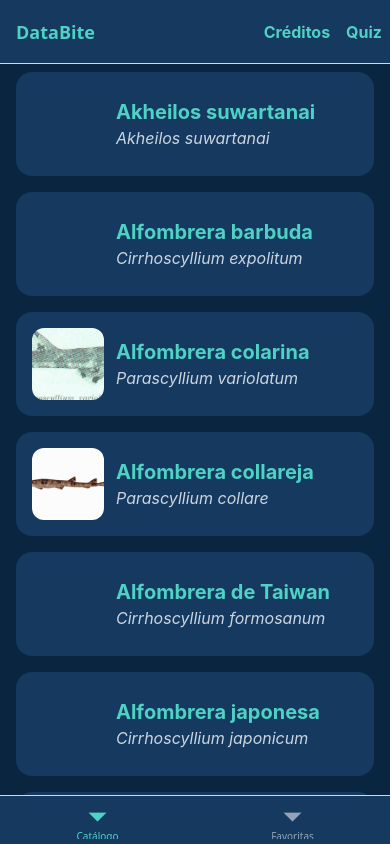
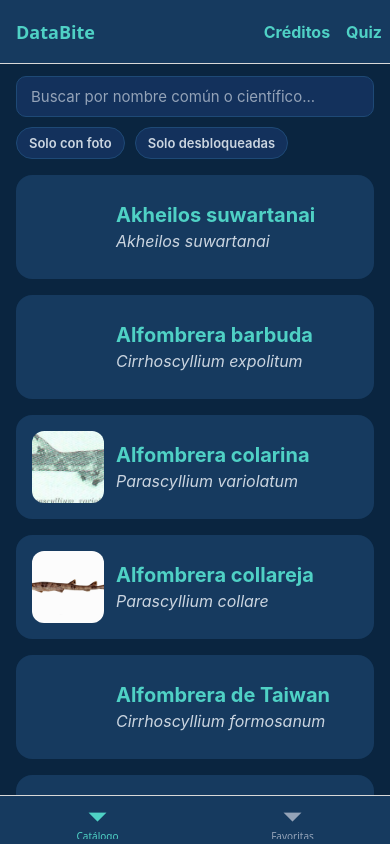
Before and after one commit to nidoco/DataBite, a React Native app: screen /Catalogo in a window 390 px wide. Built offline with nearby package versions, Linux system fonts and the light colour scheme; what react-native-worklets would draw is missing.

Commit message:
Agregar buscador y filtros al catálogo

```diff
--- a/screens/CatalogoScreen.tsx
+++ b/screens/CatalogoScreen.tsx
@@ -1,35 +1,59 @@
-import { FlatList, Text, StyleSheet, Pressable, View } from 'react-native';
-import { SafeAreaView } from 'react-native-safe-area-context';
-import { SharkCard } from '../components/SharkCard';
-import loadSharks from '../data/loadSharks';
-import { NativeStackScreenProps } from '@react-navigation/native-stack';
-import { BottomTabScreenProps } from '@react-navigation/bottom-tabs';
-import { CompositeScreenProps } from '@react-navigation/native';
-import { RootStackParamList, TabsParamList } from '../types/navigation';
-import { useLayoutEffect } from 'react';
-import { useProgreso } from '../data/progresoContext';
+import {
+  FlatList,
+  Text,
+  StyleSheet,
+  Pressable,
+  View,
+  TextInput,
+} from "react-native";
+import { SafeAreaView } from "react-native-safe-area-context";
+import { SharkCard } from "../components/SharkCard";
+import loadSharks from "../data/loadSharks";
+import { NativeStackScreenProps } from "@react-navigation/native-stack";
+import { BottomTabScreenProps } from "@react-navigation/bottom-tabs";
+import { CompositeScreenProps } from "@react-navigation/native";
+import { RootStackParamList, TabsParamList } from "../types/navigation";
+import { useLayoutEffect, useState } from "react";
+import { useProgreso } from "../data/progresoContext";
+import { filtrarEspecies } from "../data/buscarEspecies";
 
 type Props = CompositeScreenProps<
-    BottomTabScreenProps<TabsParamList, 'Catalogo'>,
+  BottomTabScreenProps<TabsParamList, "Catalogo">,
   NativeStackScreenProps<RootStackParamList>
 >;
 
 export function CatalogoScreen({ navigation }: Props) {
   const { desbloqueadas, cargando } = useProgreso();
 
-    // Las extintas solo aparecen cuando ya se desbloquearon. Mientras carga el progreso, se ocultan.
-    const sharks = loadSharks().filter(
-        (shark) => !shark.extinta || (!cargando && desbloqueadas.includes(shark.id))
+  const [texto, setTexto] = useState("");
+  const [soloConFoto, setSoloConFoto] = useState(false);
+  const [soloDesbloqueadas, setSoloDesbloqueadas] = useState(false);
+
+  // 1. Especies visibles según el estado de carga y desbloqueo
+  const especiesDisponibles = loadSharks().filter(
+    (shark) =>
+      !shark.extinta || (!cargando && desbloqueadas.includes(shark.id)),
+  );
+
+  // 2. Aplicar búsqueda y filtros activos
+  const sharks = filtrarEspecies(
+    especiesDisponibles,
+    {
+      texto,
+      soloConFoto,
+      soloDesbloqueadas,
+    },
+    cargando ? [] : desbloqueadas,
   );
 
   useLayoutEffect(() => {
     navigation.setOptions({
       headerRight: () => (
         <View style={styles.encabezadoDerecha}>
-                    <Pressable onPress={() => navigation.navigate('Creditos')}>
+          <Pressable onPress={() => navigation.navigate("Creditos")}>
             <Text style={styles.botonQuiz}>Créditos</Text>
           </Pressable>
-                    <Pressable onPress={() => navigation.navigate('Quiz')}>
+          <Pressable onPress={() => navigation.navigate("Quiz")}>
             <Text style={styles.botonQuiz}>Quiz</Text>
           </Pressable>
         </View>
@@ -37,19 +61,75 @@ export function CatalogoScreen({ navigation }: Props) {
     });
   }, [navigation]);
 
+  const hayBusqueda = texto.trim() !== "";
+
   return (
-        <SafeAreaView style={styles.container} edges={['left', 'right']}>
+    <SafeAreaView style={styles.container} edges={["left", "right"]}>
+      <View style={styles.controlesContainer}>
+        <TextInput
+          style={styles.inputBusqueda}
+          value={texto}
+          onChangeText={setTexto}
+          placeholder="Buscar por nombre común o científico..."
+          placeholderTextColor="#94a3b8"
+          maxLength={40}
+          autoCorrect={false}
+        />
+
+        <View style={styles.filtrosRow}>
+          <Pressable
+            style={[styles.chipFiltro, soloConFoto && styles.chipFiltroActivo]}
+            onPress={() => setSoloConFoto((prev) => !prev)}
+          >
+            <Text
+              style={[styles.chipTexto, soloConFoto && styles.chipTextoActivo]}
+            >
+              Solo con foto
+            </Text>
+          </Pressable>
+
+          <Pressable
+            style={[
+              styles.chipFiltro,
+              soloDesbloqueadas && styles.chipFiltroActivo,
+            ]}
+            onPress={() => setSoloDesbloqueadas((prev) => !prev)}
+          >
+            <Text
+              style={[
+                styles.chipTexto,
+                soloDesbloqueadas && styles.chipTextoActivo,
+              ]}
+            >
+              Solo desbloqueadas
+            </Text>
+          </Pressable>
+        </View>
+      </View>
+
       <FlatList
         data={sharks}
         keyExtractor={(item) => item.id}
         renderItem={({ item }) => (
           <SharkCard
             shark={item}
-                        onPress={() => navigation.navigate('Detalle', { id: item.id })}
-
+            onPress={() => navigation.navigate("Detalle", { id: item.id })}
           />
         )}
-                ListEmptyComponent={<Text style={styles.emptyText}>Sin especies</Text>}
+        ListEmptyComponent={
+          hayBusqueda ? (
+            <View style={styles.vacio}>
+              <Text style={styles.emptyText}>
+                Sin resultados para "{texto.trim()}"
+              </Text>
+              <Pressable style={styles.chipFiltro} onPress={() => setTexto("")}>
+                <Text style={styles.chipTexto}>Limpiar búsqueda</Text>
+              </Pressable>
+            </View>
+          ) : (
+            <Text style={styles.emptyText}>Sin especies</Text>
+          )
+        }
       />
     </SafeAreaView>
   );
@@ -58,24 +138,69 @@ export function CatalogoScreen({ navigation }: Props) {
 const styles = StyleSheet.create({
   container: {
     flex: 1,
-        backgroundColor: '#0a2540',
+    backgroundColor: "#0a2540",
+  },
+  controlesContainer: {
+    paddingHorizontal: 16,
+    paddingTop: 12,
+    paddingBottom: 8,
+    gap: 10,
+  },
+  inputBusqueda: {
+    backgroundColor: "#13315c",
+    color: "#ffffff",
+    borderRadius: 10,
+    paddingHorizontal: 14,
+    paddingVertical: 10,
+    fontSize: 15,
+    borderWidth: 1,
+    borderColor: "#1e4976",
+  },
+  filtrosRow: {
+    flexDirection: "row",
+    gap: 10,
+  },
+  chipFiltro: {
+    paddingHorizontal: 12,
+    paddingVertical: 7,
+    borderRadius: 20,
+    backgroundColor: "#13315c",
+    borderWidth: 1,
+    borderColor: "#1e4976",
+  },
+  chipFiltroActivo: {
+    backgroundColor: "#4fd1c5",
+    borderColor: "#4fd1c5",
+  },
+  chipTexto: {
+    color: "#cbd5e0",
+    fontSize: 13,
+    fontWeight: "600",
+  },
+  chipTextoActivo: {
+    color: "#0a2540",
+    fontWeight: "bold",
+  },
+  vacio: {
+    alignItems: "center",
+    gap: 12,
+    padding: 16,
   },
   emptyText: {
-        textAlign: 'center',
+    textAlign: "center",
     padding: 16,
     marginTop: 20,
     fontSize: 16,
-        color: '#cbd5e0',
+    color: "#cbd5e0",
   },
   encabezadoDerecha: {
-        flexDirection: 'row',
+    flexDirection: "row",
     gap: 16,
     marginRight: 8,
   },
   botonQuiz: {
-        color: '#4fd1c5',
+    color: "#4fd1c5",
     fontSize: 16,
-        fontWeight: 'bold',
+    fontWeight: "bold",
   },
-
 });
```
Lines whose indentation alone changed are shown as unchanged.
